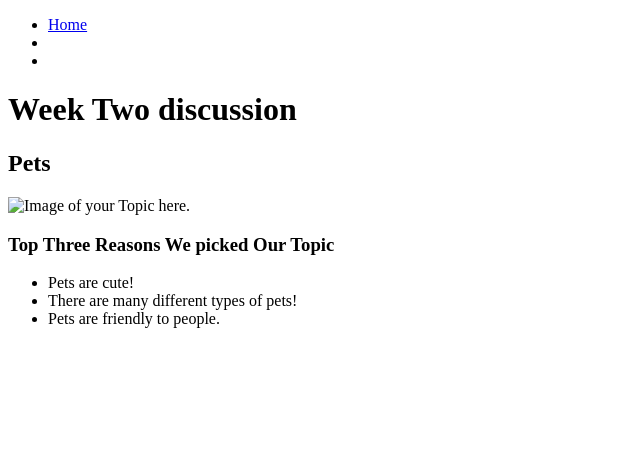
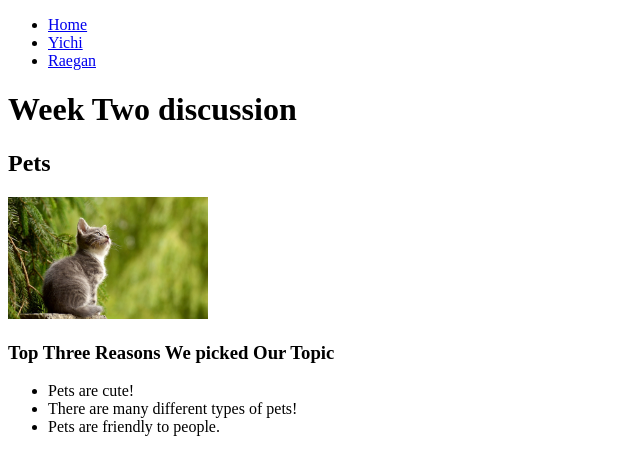
Before and after one commit to yichizhang17/339week3, a plain HTML site: page index.html in a window 1280 px wide. Shown: the whole page, without its empty margins (0-640 px from the left). Drawn offline with Linux system fonts and the light colour scheme.

Commit message:
Add files via upload

```diff
--- a/index.html
+++ b/index.html
@@ -15,8 +15,8 @@
         <nav>
             <ul>
                 <li><a href = "index.html">Home</a></li>
-                <li><a href = "yichi.html"></a></li>
-                <li><a href = "raegan_d2.html"></a></li>
+                <li><a href = "yichi.html">Yichi</a></li>
+                <li><a href = "raegan_d2.html">Raegan</a></li>
             </ul>
         </nav>
         <h1>Week Two discussion</h1>
@@ -25,7 +25,7 @@
 
     <main>
         <h2>Pets</h2>
-        <img src = "yourPicHere" width="200" alt = "Image of your Topic here.">
+        <img src = "images/cat1.jpeg" width="200" alt = "Image of your Topic here.">
 
         <h3>Top Three Reasons We picked Our Topic</h3>
         <ul>
```
